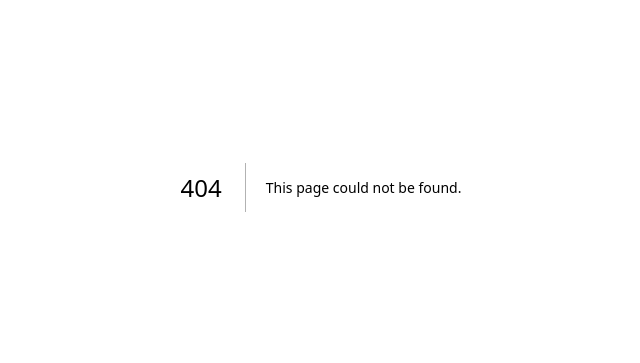
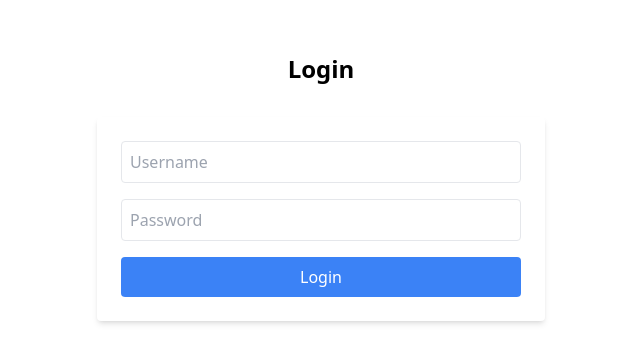
Before and after one commit to kgayashan-dev/next-api, a Next.js app: page /login in a window 1280 px wide. Before the commit this address had no page. Shown: the part 213-576 px from the top of the page, without its empty margins (319-959 px from the left). Built offline with nearby package versions, Linux system fonts and the light colour scheme.

Commit message:
add authentications with new modules
cookies, sessions, haddled

```diff
--- /dev/null
+++ b/app/api/auth/login/route.ts
@@ -0,0 +1,32 @@
+// app/api/auth/login/route.js
+import { NextResponse } from 'next/server';
+
+export async function POST(req) {
+  try {
+    const { username, password } = await req.json();
+    console.log("Received login request:", username, password);
+
+    // Simulate user authentication (Replace with DB check)
+    if (username === 'user' && password === 'password') {
+      console.log("Login successful for:", username);
+      const response = NextResponse.json({ message: 'Logged in successfully' });
+
+      // Set session cookie with the auth token
+      response.cookies.set({
+        name: 'auth-token',
+        value: 'your-secure-session-token',
+        httpOnly: true,
+        secure: process.env.NODE_ENV === 'production', // Secure in production
+        path: '/',
+        maxAge: 60 * 60 * 24, // 1 day expiration
+      });
+
+      return response;
+    }
+
+    return new NextResponse('Invalid credentials', { status: 401 });
+  } catch (error) {
+    console.error("Login error:", error);
+    return new NextResponse('Server error', { status: 500 });
+  }
+}
--- /dev/null
+++ b/app/api/auth/logout/route.ts
@@ -0,0 +1,16 @@
+// app/api/auth/logout/route.js
+import { NextResponse } from 'next/server';
+
+export async function GET() {
+  const response = NextResponse.json({ message: 'Logged out successfully' });
+
+  // Remove the auth-token cookie
+  response.cookies.set({
+    name: 'auth-token',
+    value: '',
+    path: '/',
+    maxAge: 0, // Expire immediately
+  });
+
+  return response;
+}
--- /dev/null
+++ b/app/dashboard/page.tsx
@@ -0,0 +1,32 @@
+"use client";
+
+import EmployeesAndCars from "@/Components/employees";
+import { useRouter } from "next/navigation";
+
+export default function Dashboard() {
+  const router = useRouter();
+
+  const handleLogout = async () => {
+    await fetch("/api/auth/logout", { method: "GET", credentials: "include" });
+    router.push("/login"); // Redirect to login after logout
+  };
+
+  return (
+    <div className="font-sans">
+      <h1 className="text-3xl font-bold text-gray-800 mb-4">
+        Welcome to the Dashboard
+      </h1>
+      <p className="text-lg text-gray-600 mb-8">
+        You have logged in successfully.
+      </p>
+      <button
+        className="px-6 py-2 bg-blue-600 text-white font-semibold rounded-lg hover:bg-blue-700 transition-colors duration-300"
+        onClick={handleLogout}
+      >
+        Logout
+      </button>
+
+      <EmployeesAndCars />
+    </div>
+  );
+}
--- /dev/null
+++ b/app/login/page.tsx
@@ -0,0 +1,63 @@
+"use client";
+
+import { useState } from "react";
+import { useRouter } from "next/navigation";
+
+export default function LoginPage() {
+  const [username, setUsername] = useState<string>("");
+  const [password, setPassword] = useState<string>("");
+  const [error, setError] = useState<string>("");
+  const router = useRouter();
+
+  const handleLogin = async (e: React.FormEvent) => {
+    e.preventDefault();
+
+    const res = await fetch("/api/auth/login", {
+      method: "POST",
+      headers: { "Content-Type": "application/json" },
+      body: JSON.stringify({ username, password }),
+      credentials: "include", // Ensures cookies are sent
+    });
+
+    console.log(res);
+    if (res.ok) {
+      router.push("/dashboard");
+    } else {
+      setError("Invalid login credentials");
+    }
+  };
+
+  return (
+    <div className="flex justify-center items-center flex-col gap-4 min-h-screen">
+      <h1 className="text-2xl font-bold mb-4">Login</h1>
+      {error && <p className="text-red-500">{error}</p>}
+      <form
+        onSubmit={handleLogin}
+        className="flex flex-col gap-4 w-full max-w-md p-6 bg-white rounded shadow-md"
+      >
+        <input
+          type="text"
+          placeholder="Username"
+          value={username}
+          onChange={(e) => setUsername(e.target.value)}
+          required
+          className="p-2 border rounded"
+        />
+        <input
+          type="password"
+          placeholder="Password"
+          value={password}
+          onChange={(e) => setPassword(e.target.value)}
+          required
+          className="p-2 border rounded"
+        />
+        <button
+          type="submit"
+          className="p-2 bg-blue-500 text-white rounded hover:bg-blue-600 transition"
+        >
+          Login
+        </button>
+      </form>
+    </div>
+  );
+}
--- a/app/page.tsx
+++ b/app/page.tsx
@@ -42,7 +42,7 @@ export default function Home() {
       </div> */}
 
       {/* <Employees/> */}
-      <EmployeesAndCars />
+      <h1>Home page</h1>
     </main>
   );
 }
--- a/package.json
+++ b/package.json
@@ -9,8 +9,9 @@
     "lint": "next lint"
   },
   "dependencies": {
+    "cookie": "^1.0.2",
     "lucide-react": "^0.475.0",
-    "next": "15.1.6",
+    "next": "^15.1.7",
     "react": "^19.0.0",
     "react-dom": "^19.0.0"
   },
```
Also changed, not shown: middleware.tsx (added, +16 -0 lines), 1 other file (tests, documents, lock files or other folders).
